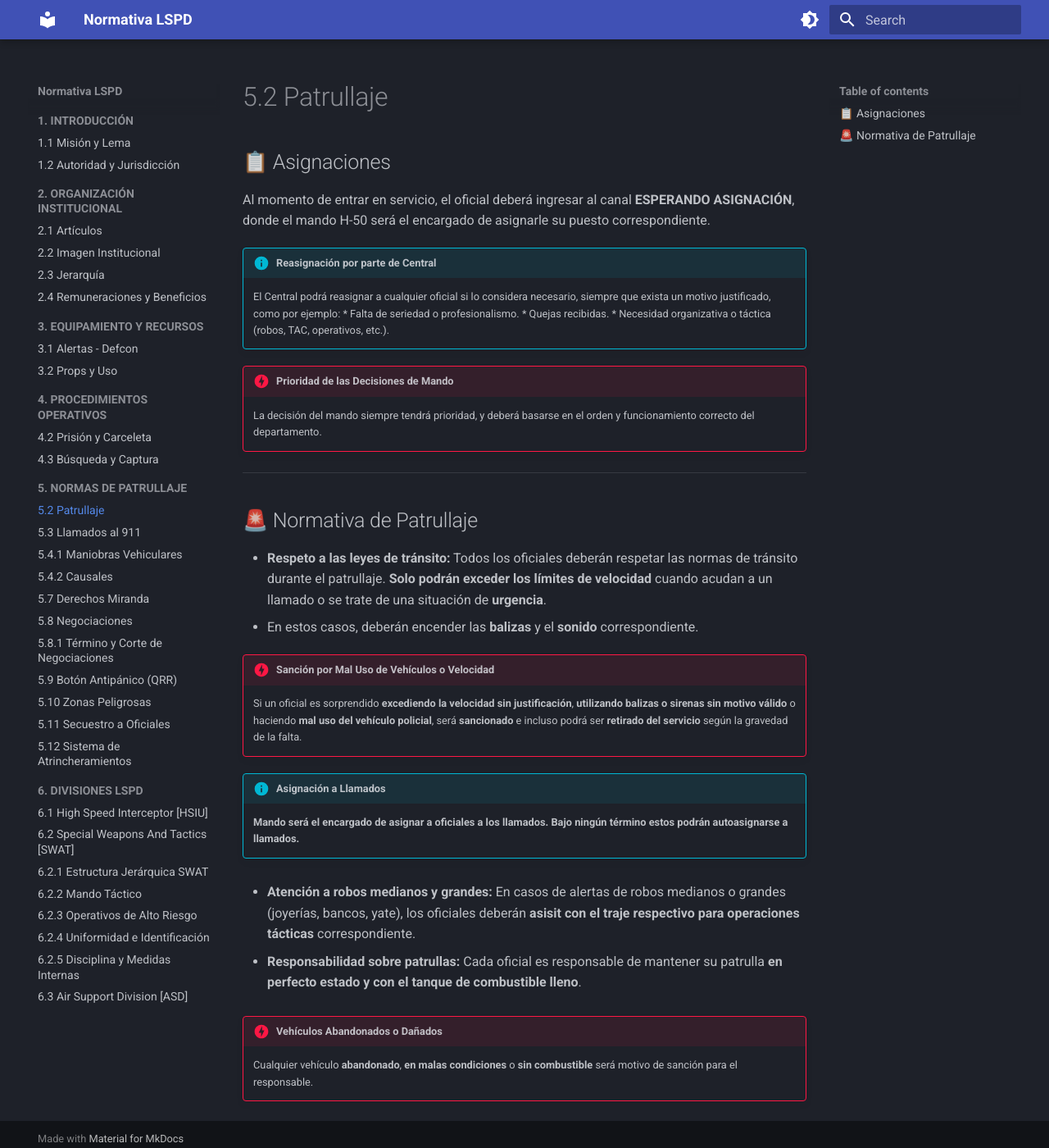
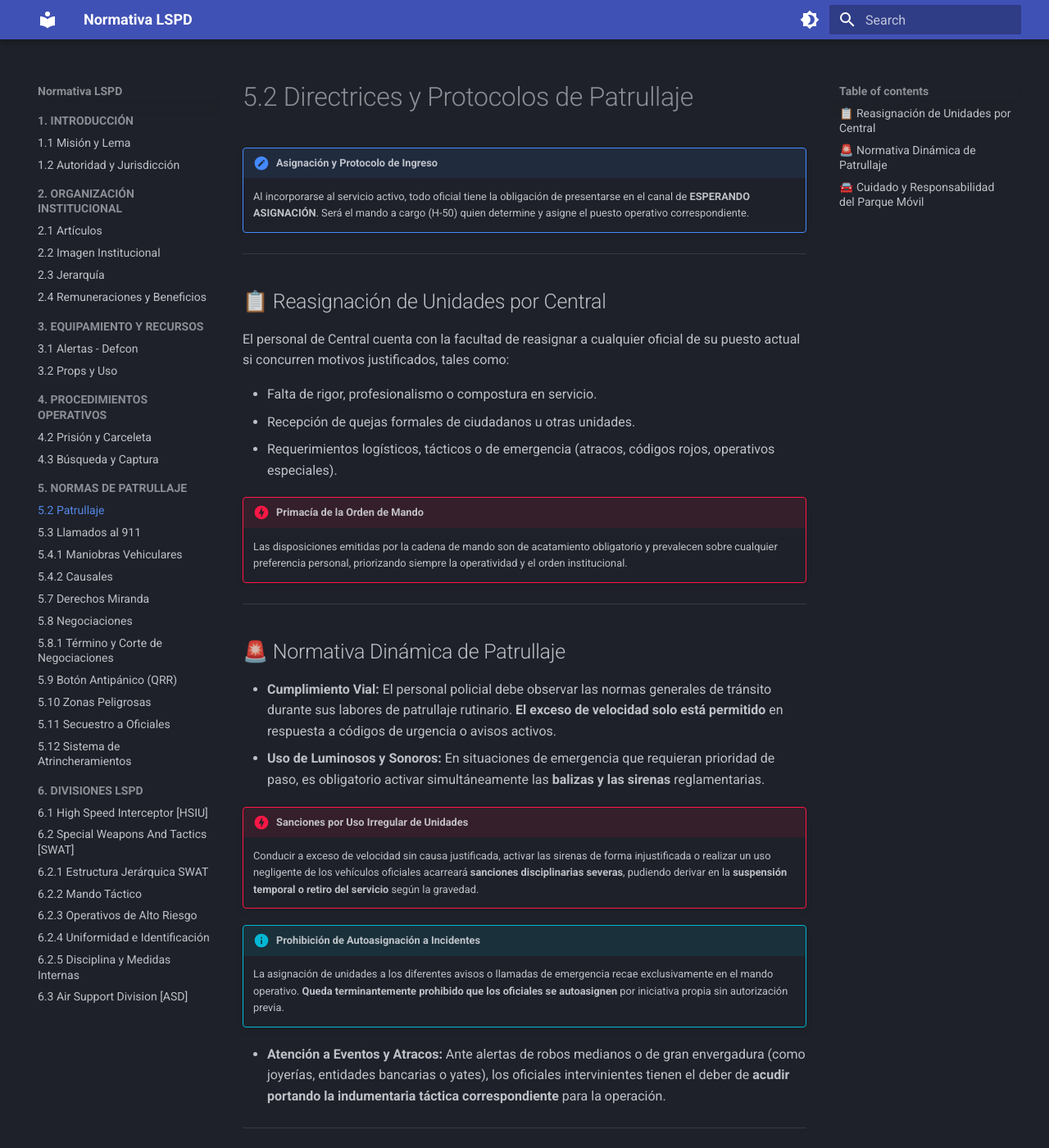
Before and after one commit to normativa-lspd-infinity-rp/Normativa-LSPD, an MkDocs documentation site: the page built from docs/patrullaje/patrullaje.md, in a window 1280 px wide and 1400 px high. Shown: the whole window at 82% size. Built offline with MkDocs 1.6.1 and Material for MkDocs 9.7.7, drawn with Linux system fonts in a browser that asks for light colours; some of the changed text lies outside the part shown.

Commit message:
Update patrullaje.md

```diff
--- a/docs/patrullaje/patrullaje.md
+++ b/docs/patrullaje/patrullaje.md
@@ -1,34 +1,41 @@
-# 5.2 Patrullaje
+# 5.2 Directrices y Protocolos de Patrullaje
 
-## 📋 Asignaciones
-
-Al momento de entrar en servicio, el oficial deberá ingresar al canal **ESPERANDO ASIGNACIÓN**, donde el mando H-50 será el encargado de asignarle su puesto correspondiente.
-
-!!! info "Reasignación por parte de Central"
-    El Central podrá reasignar a cualquier oficial si lo considera necesario, siempre que exista un motivo justificado, como por ejemplo:
-    * Falta de seriedad o profesionalismo.
-    * Quejas recibidas.
-    * Necesidad organizativa o táctica (robos, TAC, operativos, etc.).
-
-!!! danger "Prioridad de las Decisiones de Mando"
-    La decisión del mando siempre tendrá prioridad, y deberá basarse en el orden y funcionamiento correcto del departamento.
+!!! note "Asignación y Protocolo de Ingreso"
+    Al incorporarse al servicio activo, todo oficial tiene la obligación de presentarse en el canal de **ESPERANDO ASIGNACIÓN**. Será el mando a cargo (H-50) quien determine y asigne el puesto operativo correspondiente.
 
 ---
 
-## 🚨 Normativa de Patrullaje
+## 📋 Reasignación de Unidades por Central
 
-* **Respeto a las leyes de tránsito:** Todos los oficiales deberán respetar las normas de tránsito durante el patrullaje. **Solo podrán exceder los límites de velocidad** cuando acudan a un llamado o se trate de una situación de **urgencia**.
-* En estos casos, deberán encender las **balizas** y el **sonido** correspondiente.
+El personal de Central cuenta con la facultad de reasignar a cualquier oficial de su puesto actual si concurren motivos justificados, tales como:
 
-!!! danger "Sanción por Mal Uso de Vehículos o Velocidad"
-    Si un oficial es sorprendido **excediendo la velocidad sin justificación**, **utilizando balizas o sirenas sin motivo válido** o haciendo **mal uso del vehículo policial**, será **sancionado** e incluso podrá ser **retirado del servicio** según la gravedad de la falta.
+* Falta de rigor, profesionalismo o compostura en servicio.
+* Recepción de quejas formales de ciudadanos u otras unidades.
+* Requerimientos logísticos, tácticos o de emergencia (atracos, códigos rojos, operativos especiales).
 
-!!! info "Asignación a Llamados"
-    **Mando será el encargado de asignar a oficiales a los llamados. Bajo ningún término estos podrán autoasignarse a llamados.**
+!!! danger "Primacía de la Orden de Mando"
+    Las disposiciones emitidas por la cadena de mando son de acatamiento obligatorio y prevalecen sobre cualquier preferencia personal, priorizando siempre la operatividad y el orden institucional.
 
-* **Atención a robos medianos y grandes:** En casos de alertas de robos medianos o grandes (joyerías, bancos, yate), los oficiales deberán **asisit con el traje respectivo para operaciones tácticas** correspondiente.
+---
 
-* **Responsabilidad sobre patrullas:** Cada oficial es responsable de mantener su patrulla **en perfecto estado y con el tanque de combustible lleno**.
+## 🚨 Normativa Dinámica de Patrullaje
 
-!!! danger "Vehículos Abandonados o Dañados"
-    Cualquier vehículo **abandonado**, **en malas condiciones** o **sin combustible** será motivo de sanción para el responsable.
+* **Cumplimiento Vial:** El personal policial debe observar las normas generales de tránsito durante sus labores de patrullaje rutinario. **El exceso de velocidad solo está permitido** en respuesta a códigos de urgencia o avisos activos.
+* **Uso de Luminosos y Sonoros:** En situaciones de emergencia que requieran prioridad de paso, es obligatorio activar simultáneamente las **balizas y las sirenas** reglamentarias.
+
+!!! danger "Sanciones por Uso Irregular de Unidades"
+    Conducir a exceso de velocidad sin causa justificada, activar las sirenas de forma injustificada o realizar un uso negligente de los vehículos oficiales acarreará **sanciones disciplinarias severas**, pudiendo derivar en la **suspensión temporal o retiro del servicio** según la gravedad.
+
+!!! info "Prohibición de Autoasignación a Incidentes"
+    La asignación de unidades a los diferentes avisos o llamadas de emergencia recae exclusivamente en el mando operativo. **Queda terminantemente prohibido que los oficiales se autoasignen** por iniciativa propia sin autorización previa.
+
+* **Atención a Eventos y Atracos:** Ante alertas de robos medianos o de gran envergadura (como joyerías, entidades bancarias o yates), los oficiales intervinientes tienen el deber de **acudir portando la indumentaria táctica correspondiente** para la operación.
+
+---
+
+## 🚘 Cuidado y Responsabilidad del Parque Móvil
+
+Cada oficial es el único custodio y responsable directo de mantener su vehículo asignado **en óptimas condiciones mecánicas y con el depósito de combustible lleno**.
+
+!!! danger "Vehículos Siniestrados o Abandonados"
+    Dejar patrullas abandonadas en la vía pública, en estado de deterioro severo o sin combustible sin justificación operativa será motivo de **sanción directa** para el último usuario registrado.
```
